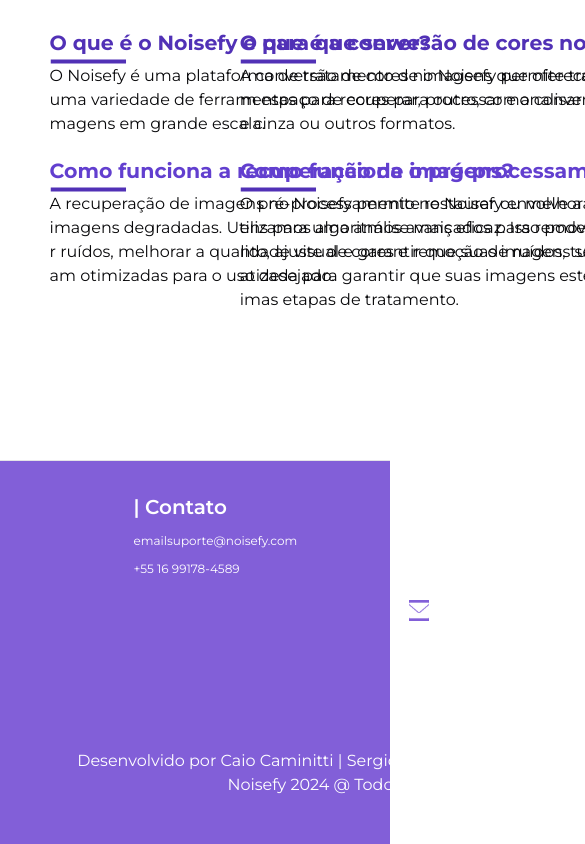
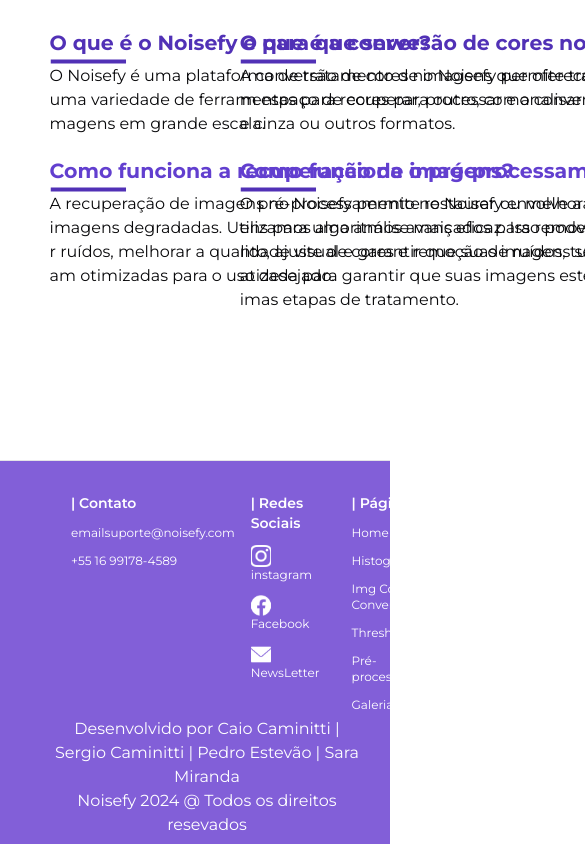
Before and after one commit to pedroestevaodev/noisefy, a Next.js app: page / in a window 390 px wide. Shown: the part 2792-3636 px from the top of the page, 585 px wide, since content can reach past the window. Built offline with nearby package versions, Linux system fonts and the light colour scheme; no server answers.

Commit message:
responsividade do footer

```diff
--- a/components/landing/Footer/index.tsx
+++ b/components/landing/Footer/index.tsx
@@ -8,19 +8,19 @@
     return (
         <footer className={cn("border-t", className, "bg-noisefy-500", "h-96") }>
             <div className="container grid max-w-6xl grid-cols-2 gap-6 md:grid-cols-3">
-            <div className="w-100 h-64 flex justify-center items-baseline content-center">
+            <div className=" mx-28 sm:mx-24 md:mx-24 lg:-mx-8 w-96 sm:w-97  md:w-98 lg:w-100 h-64 flex justify-center items-baseline content-center">
                 <ul className="">
-                    <div className="text-white flex justify-normal my-8 text-xl font-semibold cursor-default">
-                    <li className="mx-14 ">| Contato <Itens item={['emailsuporte@noisefy.com', '+55 16 99178-4589']} quant={2} link={['#', '#']} /></li>
-                    <li className="mx-14">| Redes Sociais <Itens srcS={['/imgs/instagram.svg', '/imgs/facebook.svg', '/imgs/envelope.svg']} w={20} h={25} altS={"imagem de uma rede social"} item={['instagram', 'Facebook', 'NewsLetter']} quant={3} link={['#', '#', '#']} /></li>
-                    <li className="mx-14">| Páginas <Itens item={['Home', 'Histogram', 'Img Color Convert', 'Thresholding', 'Pré-processing', 'Galeria']} quant={6} link={['#', '#', '#', '#', '#', '#']} /></li>
-                    <li className="mx-14">| Localização <Itens item={['Rua José Curvelo', '14026-240 - n°110', 'Ribeirão Preto, São Paulo']} quant={3} link={['#', '#', '#']} /></li>
+                    <div className="text-white flex justify-normal my-8 text-sm lg:text-lg font-semibold cursor-default">
+                    <li className="lg:mx-14">| Contato <Itens item={['emailsuporte@noisefy.com', '+55 16 99178-4589']} quant={2} link={['#', '#']} /></li>
+                    <li className="mx-4 lg:mx-14">| Redes Sociais <Itens srcS={['/imgs/instagram.svg', '/imgs/facebook.svg', '/imgs/envelope.svg']} w={20} h={25} altS={"imagem de uma rede social"} item={['instagram', 'Facebook', 'NewsLetter']} quant={3} link={['#', '#', '#']} /></li>
+                    <li className="mx-4 lg:mx-14">| Páginas <Itens item={['Home', 'Histogram', 'Img Color Convert', 'Thresholding', 'Pré-processing', 'Galeria']} quant={6} link={['#', '#', '#', '#', '#', '#']} /></li>
+                    <li className="mx-4 lg:mx-14">| Localização <Itens item={['Rua José Curvelo', '14026-240 - n°110', 'Ribeirão Preto, São Paulo']} quant={3} link={['#', '#', '#']} /></li>
                     </div>
                 </ul>
 
             </div>
 
-            <div className="text-white text-bold -mx-96 my-2 mt-64 h-20 content-end justify-center items-baseline w-100 text-center cursor-default">
+            <div className="text-white text-bold -mx-40  mt-64 h-20 content-end justify-center items-baseline w-80 text-center cursor-default sm:w-96 sm:-mx-44 md:w-97 md:-mx-56 lg:w-100 lg:-mx-96 " >
                 <p>
                 Desenvolvido por Caio Caminitti | Sergio Caminitti | Pedro Estevão | Sara Miranda
                 </p>
--- a/tailwind.config.ts
+++ b/tailwind.config.ts
@@ -19,10 +19,11 @@
     	},
     	extend: {
 			spacing: {
-				'100': '72rem',
 				'97' : '34rem',
 				'98' : '36rem',
-				'99': '48rem'
+				'99': '48rem',
+				'100': '72rem',
+				'101': '78rem'
 			  },
 
     		borderRadius: {
```
